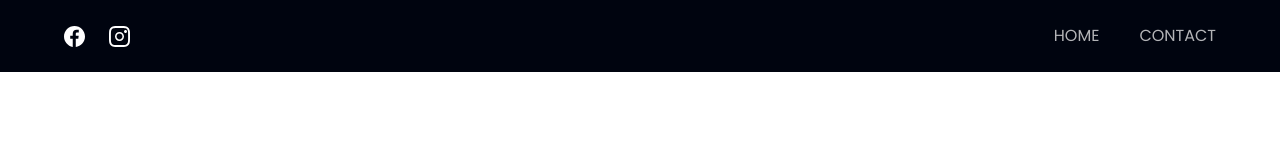
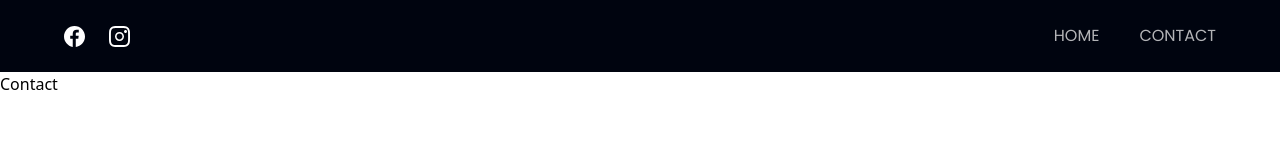
Before and after one commit to NicBab/Fowl_Habit_Outdoors, a React (Vite) app: page /contact in a window 1280 px wide. Shown: the top 162 px of the page. Built offline with nearby package versions, Linux system fonts and the light colour scheme.

Commit message:
init pages

```diff
--- a/src/App.jsx
+++ b/src/App.jsx
@@ -1,6 +1,7 @@
-// import { Routes, Route } from "react-router-dom";
+import { Routes, Route } from "react-router-dom";
 import styles from "./style";
 import { Navbar } from "./components/index/components.index.js";
+import { HomePg, ContactPg } from "./pages/index/pages.index"
 
 function App() {
   return (
@@ -12,6 +13,10 @@ function App() {
           </div>
         </div>
       </div>
+      <Routes>
+        <Route exact path="/" element={<HomePg />} />
+        <Route path="/contact" element={ <ContactPg /> } />
+      </Routes>
     </>
   );
 }
--- a/src/components/index/components.index.js
+++ b/src/components/index/components.index.js
@@ -1,3 +1,4 @@
+//COMPONENTS
 export { default as ScrollToTop } from "../scroll-to-top/ScrollToTop.jsx";
 export { default as Navbar } from "../navbar/Navbar.jsx";
 export { default as Social } from "../social/Social.jsx";
--- /dev/null
+++ b/src/pages/aboutPg/AboutPg.jsx
@@ -0,0 +1,9 @@
+import React from 'react'
+
+const AboutPg = () => {
+  return (
+    <div>AboutPg</div>
+  )
+}
+
+export default AboutPg
--- /dev/null
+++ b/src/pages/contactPg/ContactPg.jsx
@@ -0,0 +1,9 @@
+import React from 'react'
+
+const ContactPg = () => {
+  return (
+    <div>Contact</div>
+  )
+}
+
+export default ContactPg
--- /dev/null
+++ b/src/pages/galleryPg/GalleryPg.jsx
@@ -0,0 +1,9 @@
+import React from 'react'
+
+const GalleryPg = () => {
+  return (
+    <div>GalleryPg</div>
+  )
+}
+
+export default GalleryPg
--- /dev/null
+++ b/src/pages/homePg/HomePg.jsx
@@ -0,0 +1,9 @@
+import React from 'react'
+
+const HomePg = () => {
+  return (
+    <div>Home</div>
+  )
+}
+
+export default HomePg
--- /dev/null
+++ b/src/pages/index/pages.index.js
@@ -0,0 +1,4 @@
+export { default as AboutPg } from "../aboutPg/AboutPg.jsx";
+export { default as ContactPg } from "../contactPg/ContactPg.jsx";
+export { default as GalleryPg } from "../galleryPg/GalleryPg.jsx";
+export { default as HomePg } from "../homePg/HomePg.jsx";
```
